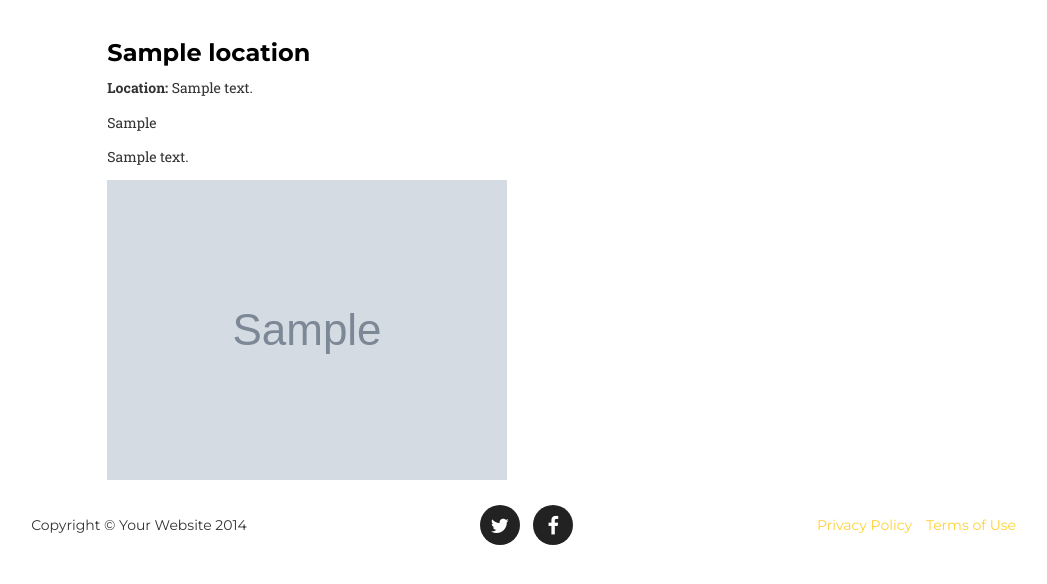
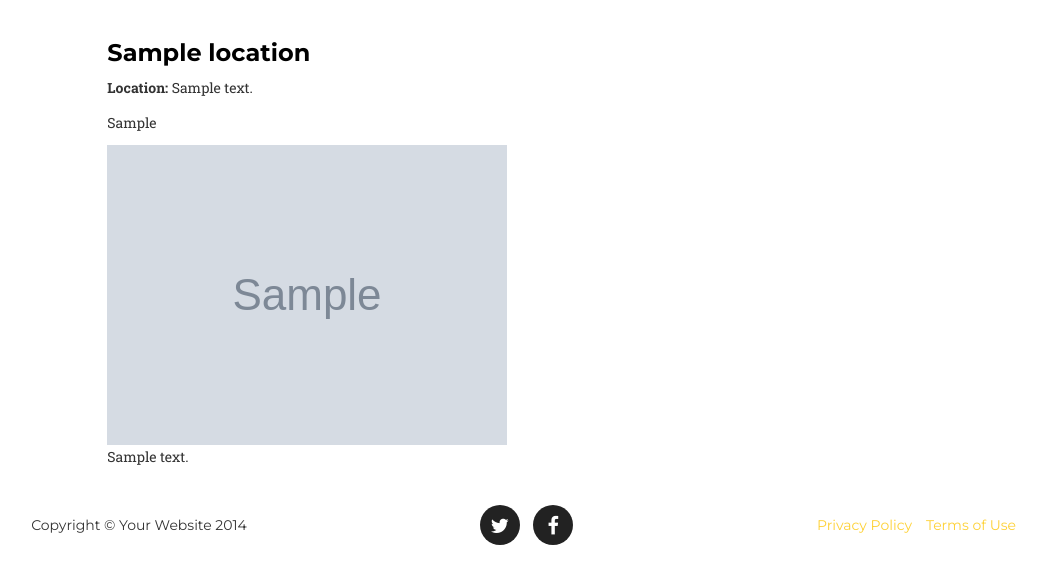
Before and after one commit to naggarwal1/coffeedapp, a Django app: page /location/ in a window 1280 px wide. Shown: the part 70-654 px from the top of the page, without its empty margins (111-1158 px from the left). Run offline with Django 3.2, Linux system fonts and the light colour scheme; tables that the repository leaves empty hold one stand-in row (values such as "Sample post"); grey boxes marked "Sample" are stand-in pictures; some libraries are stand-ins or nearby versions; some web fonts are replaced.

Commit message:
Hope that it works this time!

```diff
--- a/templates/location/detail.html
+++ b/templates/location/detail.html
@@ -7,6 +7,9 @@
 			<h3>{{ location.title }}</h3>
 			{% if location.address %}<p><b>Location: </b>{{ location.address }}</b></p>{% endif %}
 			{% if location.hours %}<p>{{ location.hours}}</p>{% endif %}
+			{% if location.image_file %}
+				<img class="img-responsive" src="{{  location.image_file.url }}"></img>
+			{% endif %}
 			<p>{{ location.description }}</p>
 		</div>
 	</div>
--- a/templates/location/list.html
+++ b/templates/location/list.html
@@ -8,10 +8,10 @@
 		<h3><a href="{{ location.get_absolute_url }}">{{ location.title }}</a></h3>
 		{% if location.address %}<p><b>Location: </b>{{ location.address }}</b></p>{% endif %}
 		{% if location.hours %}<p>{{ location.hours}}</p>{% endif %}
+		{% if location.image_file %}
+			<img class="img-responsive" src="{{  location.image_file.url }}"></img>
+		{% endif %}
 		<p>{{ location.description }}</p>
-		{% if location.image_file %}
-			<img src="{{  location.image_file.url }}"></img>
-		{% endif %}
 		</div>
 	{% endfor %}
 	</div>
```
